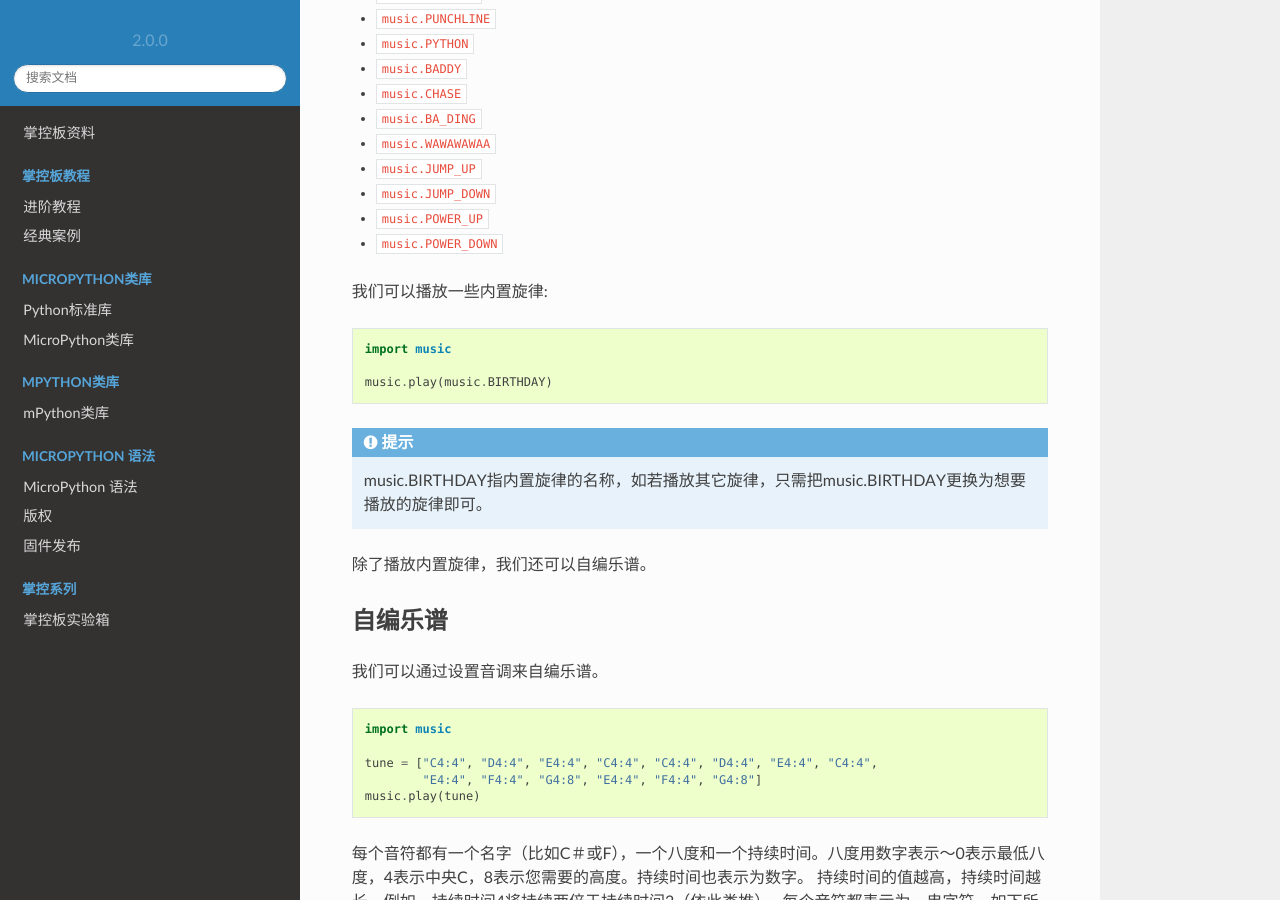
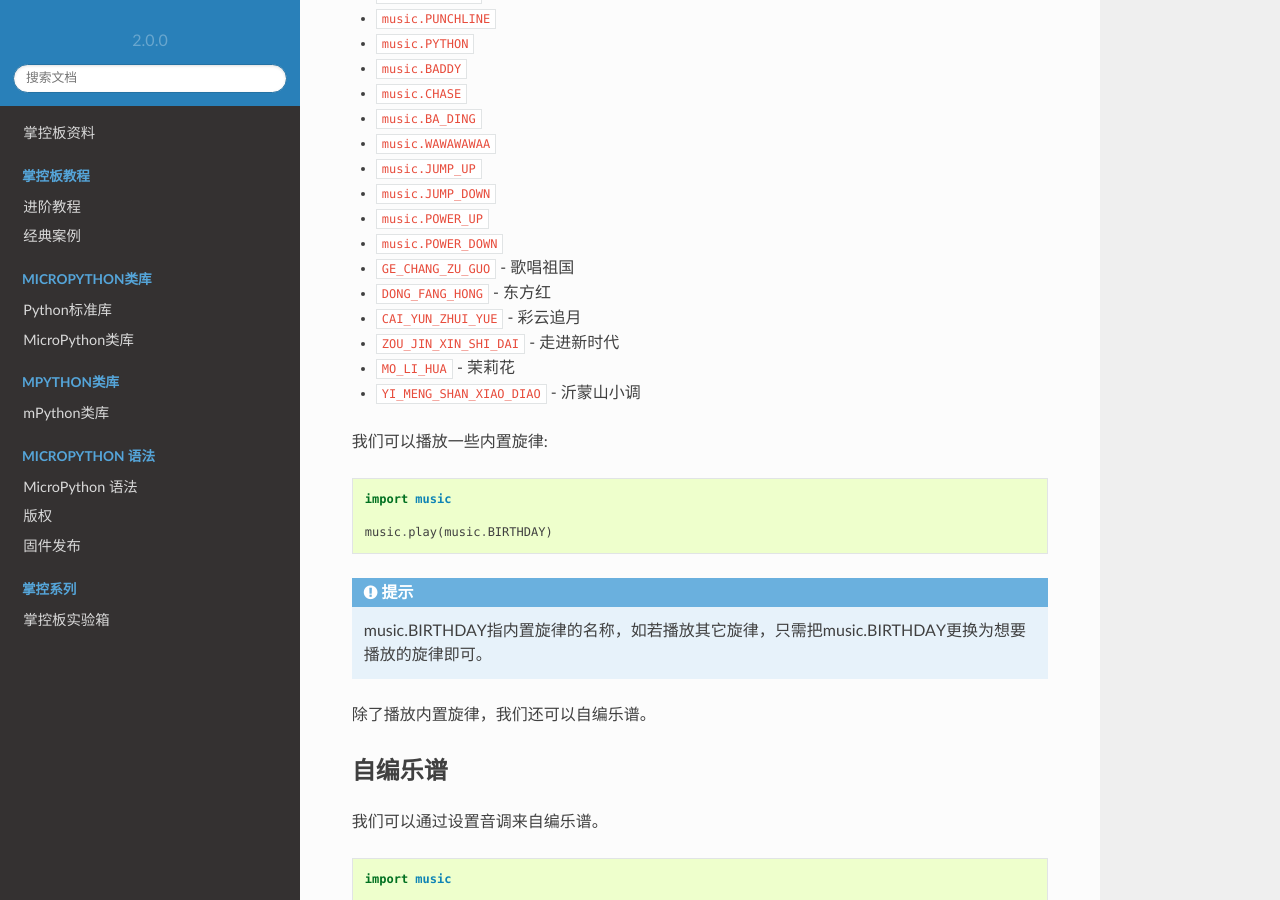
Before and after one commit to labplus-cn/mpython-docs, a Sphinx documentation site: the page built from docs/tutorials/basics/buzz.rst, in a window 1280 px wide and 900 px high, scrolled down 616 px. Built offline with Sphinx 7.4.7 and the Read the Docs theme 2.0.0, drawn with Linux system fonts in a browser that asks for light colours; pages that are not in the unit, such as notebooks, are missing from menus.

Commit message:
入门教程-music补充内置中文歌曲说明

```diff
--- a/docs/tutorials/basics/buzz.rst
+++ b/docs/tutorials/basics/buzz.rst
@@ -29,6 +29,12 @@
 * ``music.JUMP_DOWN``
 * ``music.POWER_UP``
 * ``music.POWER_DOWN``
+* ``GE_CHANG_ZU_GUO`` - 歌唱祖国
+* ``DONG_FANG_HONG`` - 东方红
+* ``CAI_YUN_ZHUI_YUE`` - 彩云追月
+* ``ZOU_JIN_XIN_SHI_DAI`` - 走进新时代
+* ``MO_LI_HUA`` - 茉莉花
+* ``YI_MENG_SHAN_XIAO_DIAO`` - 沂蒙山小调
 
 我们可以播放一些内置旋律::
 
```
